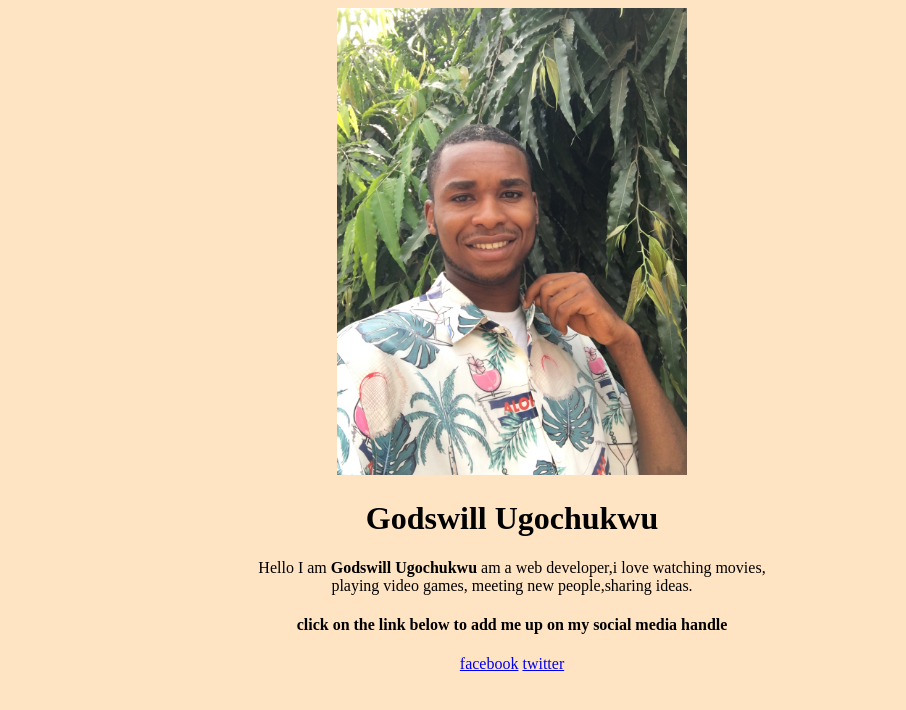
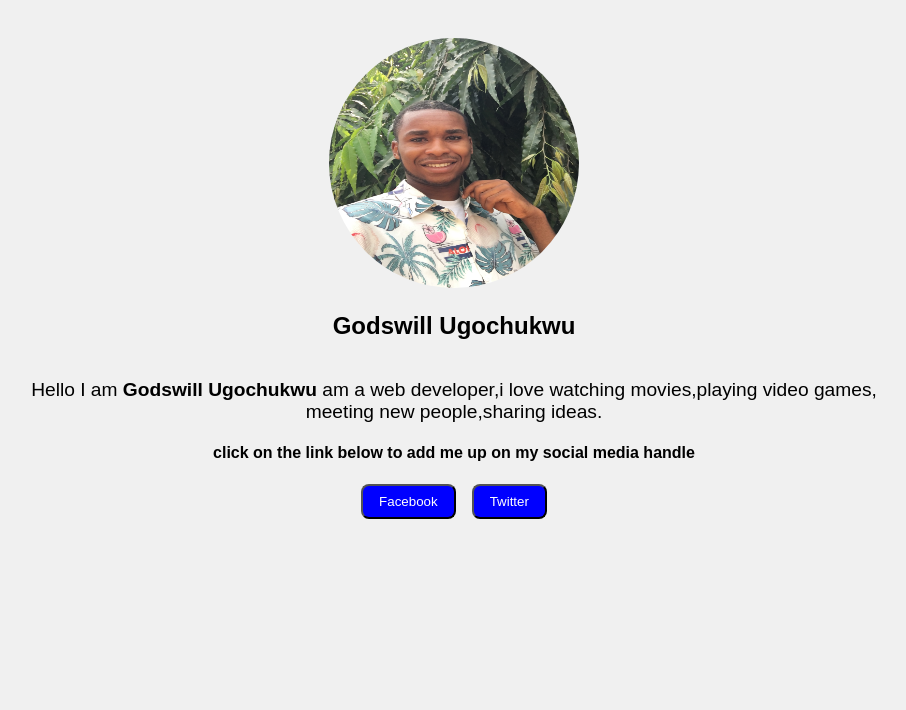
Before and after one commit to alphatch001/mywebprofile, a plain HTML site: page index.html in a window 1280 px wide. Shown: the whole page, without its empty margins (196-1102 px from the left). Drawn offline with Linux system fonts and the light colour scheme.

Commit message:
changes made

```diff
--- a/index.html
+++ b/index.html
@@ -9,27 +9,29 @@
 </head>
 
 <body>
-    <div class="all">
+    <section class="all">
+        <div class="center-img">
+            <img src="profile/IMG_1001.JPG">
+            <H1>Godswill Ugochukwu</H1>
+        </div>
+
         <div class="center">
-            <img src="profile/IMG_1001.JPG" width="350" length="240">
-            <H1>Godswill Ugochukwu</H1>
-
             <p>
-                <spin>Hello I am <Strong>Godswill Ugochukwu</Strong> am a web developer,i love watching
-                    movies,<br>playing video games, meeting
+                Hello I am <Strong>Godswill Ugochukwu</Strong> am a web developer,i love watching
+                    movies,playing video games,<br> meeting
                     new people,sharing ideas.
             </p>
-            <spin>
 
-                <h4>click on the link below to add me up on my social media handle</h4>
 
-                <a href=https://www.facebook.com/profile.php?id=100093201616181&mibextid=LQQJ4d
-                    target="blank">facebook</a>
+            <h4>click on the link below to add me up on my social media handle</h4>
+        </div>
 
-                <a href="https://x.com/emekadollarz?s=21" target="blank">twitter</a>
-
-        </div>
-    </div>
+    </section>
+    <section class="link">
+    <a href=https://www.facebook.com/profile.php?id=100093201616181&mibextid=LQQJ4d
+        target="blank"><button>Facebook</button></a>
+        <a href="https://x.com/emekadollarz?s=21" target="blank"><button>Twitter</button></a>
+    </section>
 </body>
 
 
--- a/style.css/style.css
+++ b/style.css/style.css
@@ -1,16 +1,60 @@
 body {
-    background-color: bisque;
-    max-width: 900px;
-}
-.center {
-    text-align: center;
-    margin-left: -300px;
-    position: relative;
+    width: 100%;
+    height: 100%;
+    margin-left: 10px;
+    margin-right: 10px;
+    background-color: rgb(240, 240, 240);
+    font-family: Arial, Helvetica, sans-serif;
+    padding: 30px 0px;
+
+
 }
 
+
+
+.center-img img{
+    width: 250px;
+    height: 250px;
+    border-radius: 8rem;
+    border: none;
+
+ }
+
 .all {
-    margin-left: 400px;
-    padding-left: 300px;
-    width: 300px;
-    background-color: bisque;
+    display: flex;
+    justify-content: center;
+    align-items: center;
+    flex-direction: column;
+    text-align: center;
 }
+
+p {
+    font-size: 1.2rem;
+
+}
+
+
+
+
+.link {
+    display: flex;
+    justify-content: center;
+    align-items: center;
+    text-align: center;
+    flex-direction: row;
+    gap: 1rem;
+
+}
+
+.link button {
+    padding: 0.5rem 1rem;
+    color: white;
+    border-radius: 0.5rem;
+    background-color:blue;
+    cursor: pointer;
+}
+
+.link button:hover {
+    background-color: darkblue;
+    color: black;
+}
```
